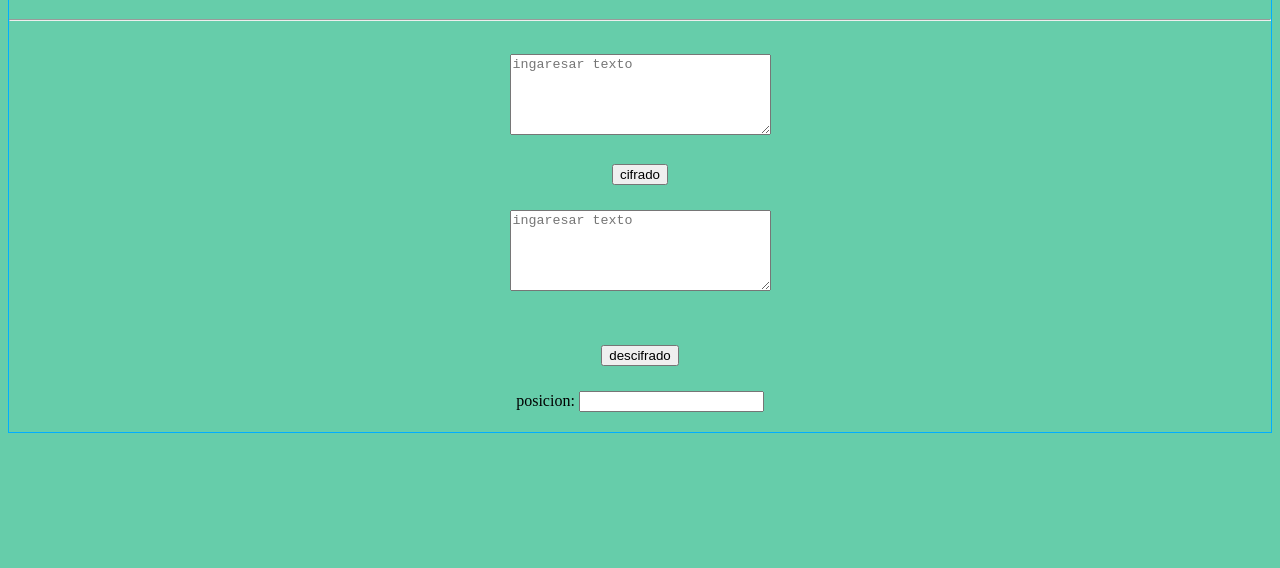
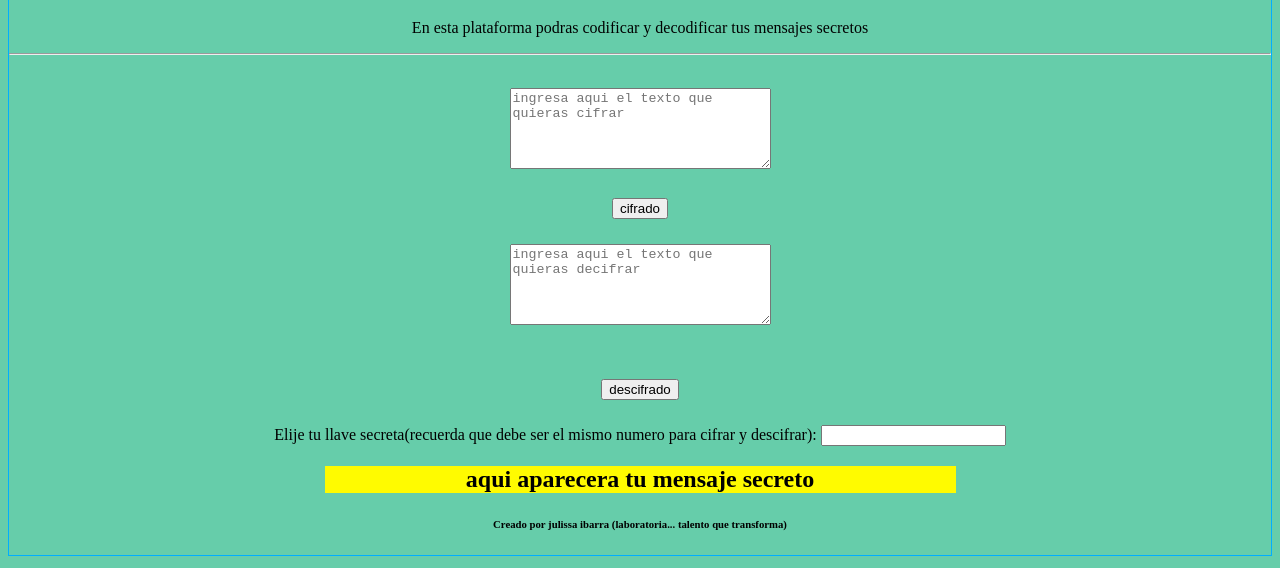
Before and after one commit to julissarosmery/lim-2018-05-bc-core-am-cipher, a website: page src/index.html in a window 1280 px wide. Shown: the part 70-638 px from the top of the page. Drawn offline with Linux system fonts and the light colour scheme.

Commit message:
subiendo los cambios en html se le puso texto enla pagina dando indicaciones de uso

```diff
--- a/src/index.html
+++ b/src/index.html
@@ -10,26 +10,29 @@
   <body>
     <form action="">
       <h1> cifrado Cesar</h1>
+      <p>En esta plataforma podras codificar y decodificar tus mensajes secretos</p>
+
        <hr>
         <div>
-          <textarea class="text" name="cifra" id="cifra" cols="30" rows="5" placeholder="ingaresar texto" ></textarea>
+          <textarea class="text" name="cifra" id="cifra" cols="30" rows="5" placeholder="ingresa aqui el texto que quieras cifrar" ></textarea>
         </div>
         <div>
           <input class ="bCif"   type="button" id ="cifrado"  value="cifrado">
         </div>
         <div>
-          <textarea class="text" name="" id="decifra" cols="30" rows="5" placeholder="ingaresar texto" ></textarea>
+          <textarea class="text" name="" id="decifra" cols="30" rows="5" placeholder="ingresa aqui el texto que quieras decifrar" ></textarea>
         </div>
         <div>
           <input class= "bDesc"  type="button"  id ="descifra" value="descifrado">
         </div>
         <div>
-          <label >posicion:</label>
+          <label >Elije tu llave secreta(recuerda que debe ser el mismo numero para cifrar y descifrar):</label>
           <input type="number" id="offset">
         </div>
-        <h2 id="respuesta">
+        <h2 id="respuesta">aqui aparecera tu mensaje secreto
 
         </h2>
+        <h6 >Creado por julissa ibarra (laboratoria... talento que transforma)</h6>
     </form>
       <div id="root"></div>
       <script src="cipher.js"></script>
```
